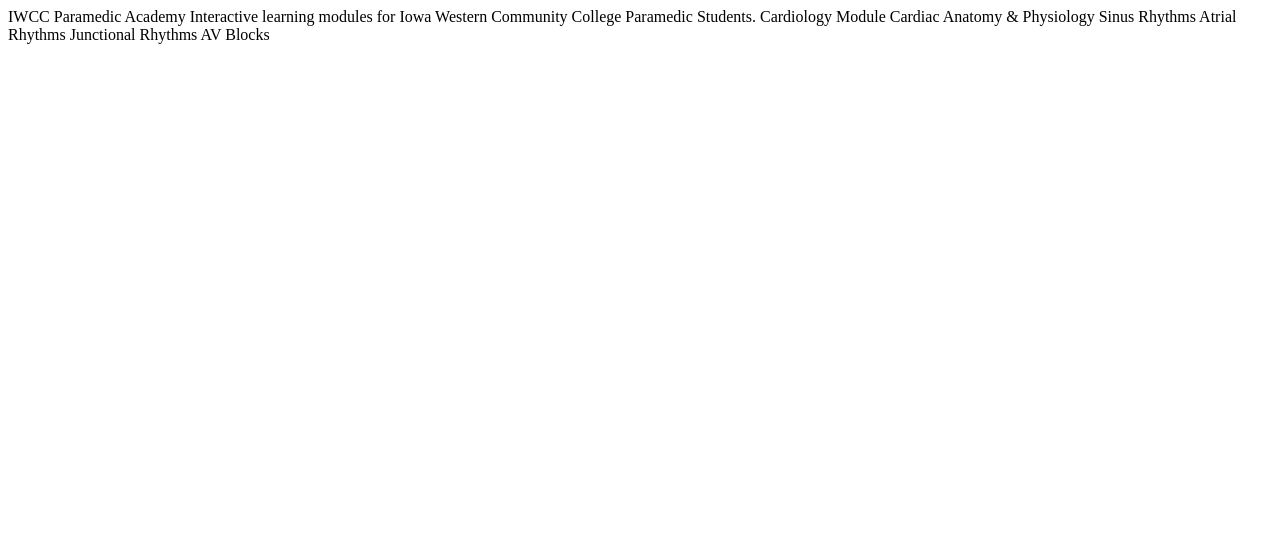
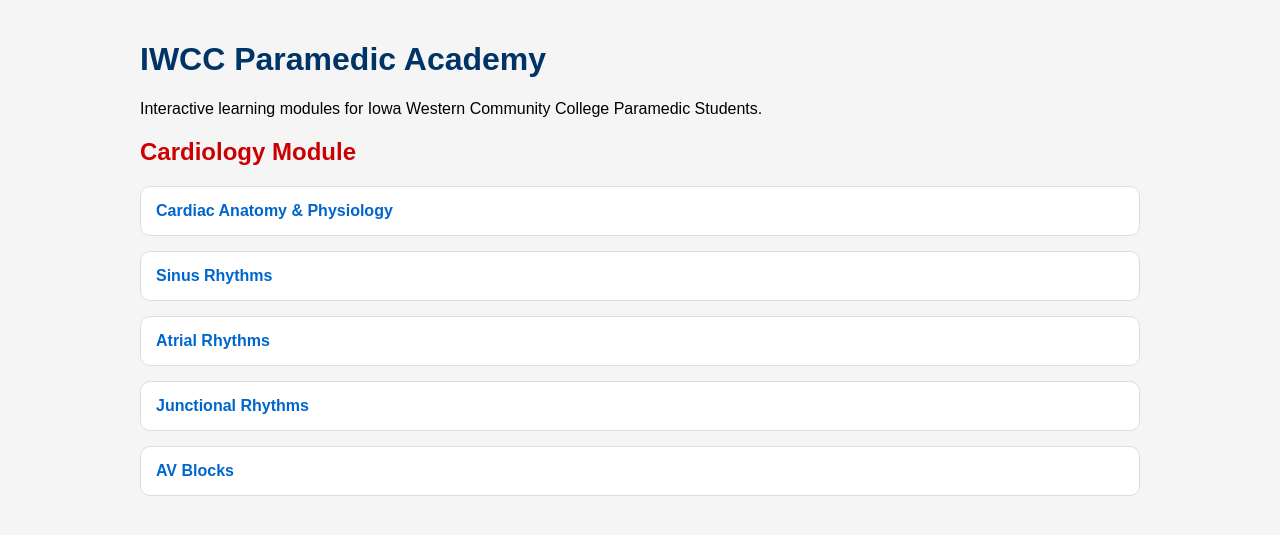
Before and after one commit to crh53143-hub/iwcc-paramedic-academy, a plain HTML site: page index.html in a window 1280 px wide. Drawn offline with Linux system fonts and the light colour scheme.

Commit message:
Update index.html

```diff
--- a/index.html
+++ b/index.html
@@ -1,9 +1,80 @@
-IWCC Paramedic Academy
+<!DOCTYPE html>
+<html>
+<head>
+    <title>IWCC Paramedic Academy</title>
+
+    <style>
+        body {
+            font-family: Arial, sans-serif;
+            max-width: 1000px;
+            margin: auto;
+            padding: 20px;
+            background-color: #f5f5f5;
+        }
+
+        h1 {
+            color: #003366;
+        }
+
+        h2 {
+            color: #cc0000;
+        }
+
+        .card {
+            background-color: white;
+            border: 1px solid #ddd;
+            border-radius: 10px;
+            padding: 15px;
+            margin-bottom: 15px;
+        }
+
+        a {
+            text-decoration: none;
+            color: #0066cc;
+            font-weight: bold;
+        }
+    </style>
+</head>
+
+<body>
+
+<h1>IWCC Paramedic Academy</h1>
+
+<p>
 Interactive learning modules for Iowa Western Community College Paramedic Students.
+</p>
 
-Cardiology Module
-Cardiac Anatomy & Physiology
-Sinus Rhythms
-Atrial Rhythms
-Junctional Rhythms
-AV Blocks
+<h2>Cardiology Module</h2>
+
+<div class="card">
+    <a href="cardiology/cardiac-ap.html">
+        Cardiac Anatomy & Physiology
+    </a>
+</div>
+
+<div class="card">
+    <a href="cardiology/sinus-rhythms.html">
+        Sinus Rhythms
+    </a>
+</div>
+
+<div class="card">
+    <a href="cardiology/atrial-rhythms.html">
+        Atrial Rhythms
+    </a>
+</div>
+
+<div class="card">
+    <a href="cardiology/junctional-rhythms.html">
+        Junctional Rhythms
+    </a>
+</div>
+
+<div class="card">
+    <a href="cardiology/av-blocks.html">
+        AV Blocks
+    </a>
+</div>
+
+</body>
+</html>
```
